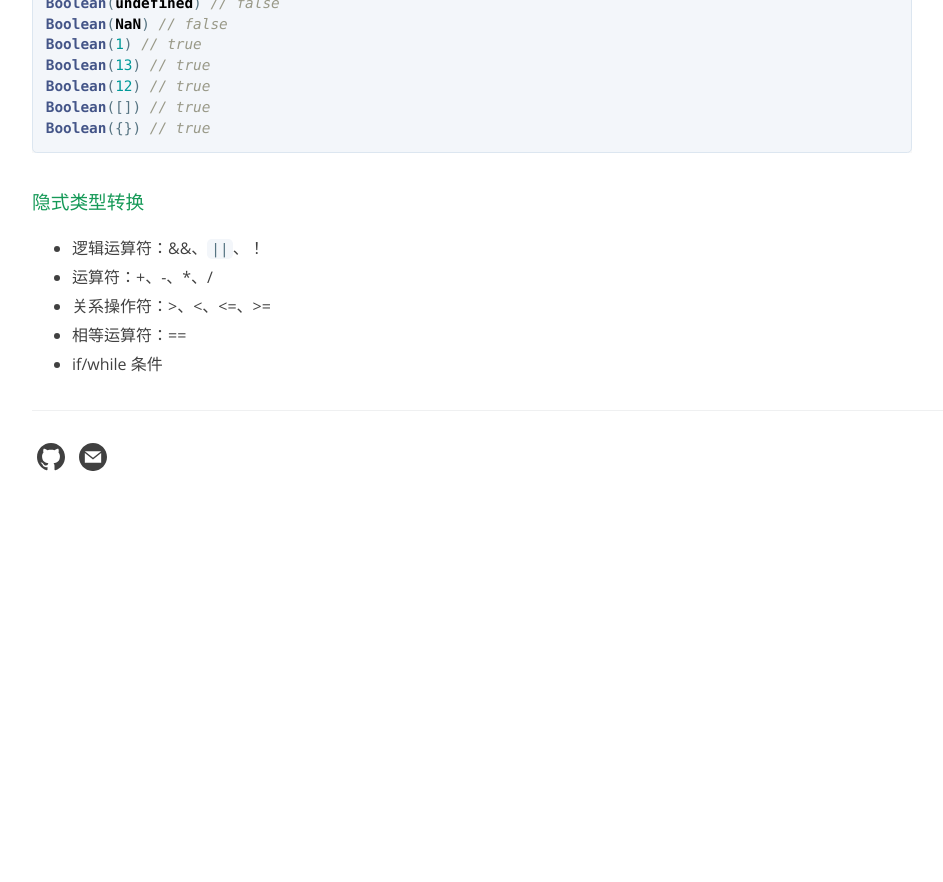
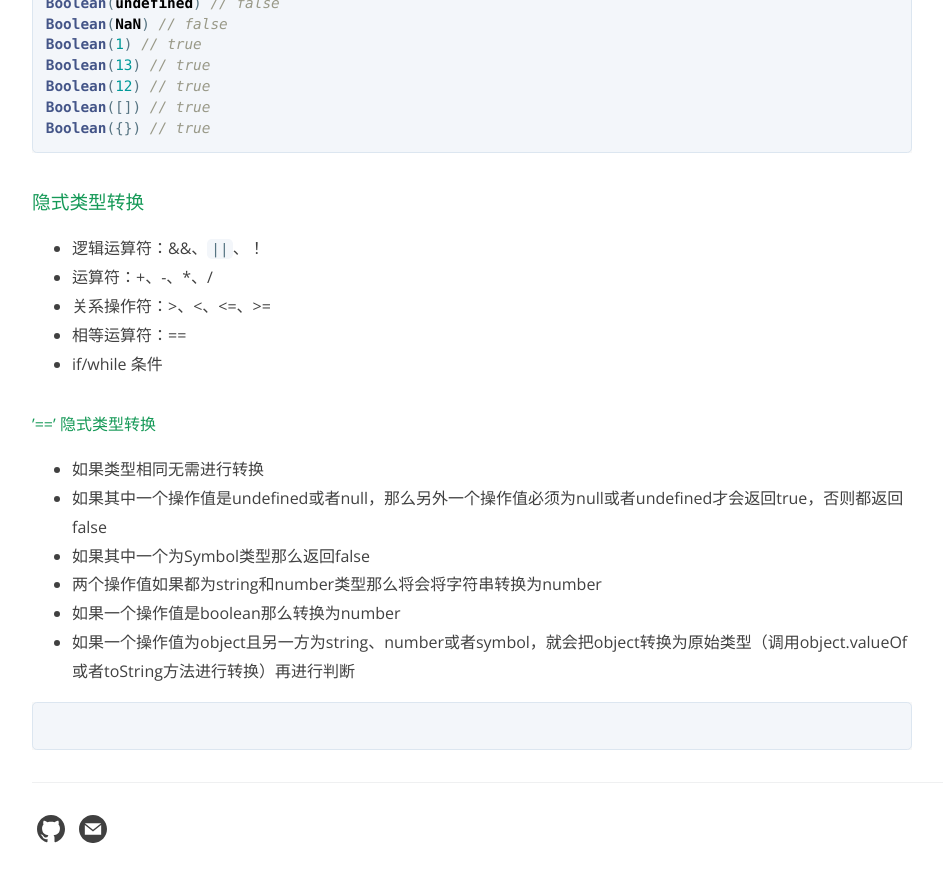
Before and after one commit to higwendolyn/Alias, a Jekyll site: the page built from _posts/2021-01-12-js-data.md, in a window 1280 px wide and 900 px high, scrolled down 4194 px. Shown: the top 882 px of the window, without its empty margins (64-1007 px from the left). Built offline with Jekyll 4.4.1, drawn with Linux system fonts in a browser that asks for light colours; before the commit the page ends 4722 px from its top, so only the background shows below that.

Commit message:
js类型转换

````diff
--- a/_posts/2021-01-12-js-data.md
+++ b/_posts/2021-01-12-js-data.md
@@ -169,3 +169,15 @@ Boolean({}) // true
 * 关系操作符：>、<、<=、>=
 * 相等运算符：==
 * if/while 条件
+
+#### '==' 隐式类型转换
+* 如果类型相同无需进行转换
+* 如果其中一个操作值是undefined或者null，那么另外一个操作值必须为null或者undefined才会返回true，否则都返回false
+* 如果其中一个为Symbol类型那么返回false
+* 两个操作值如果都为string和number类型那么将会将字符串转换为number
+* 如果一个操作值是boolean那么转换为number
+* 如果一个操作值为object且另一方为string、number或者symbol，就会把object转换为原始类型（调用object.valueOf或者toString方法进行转换）再进行判断
+
+```javascript
+
+```
````
